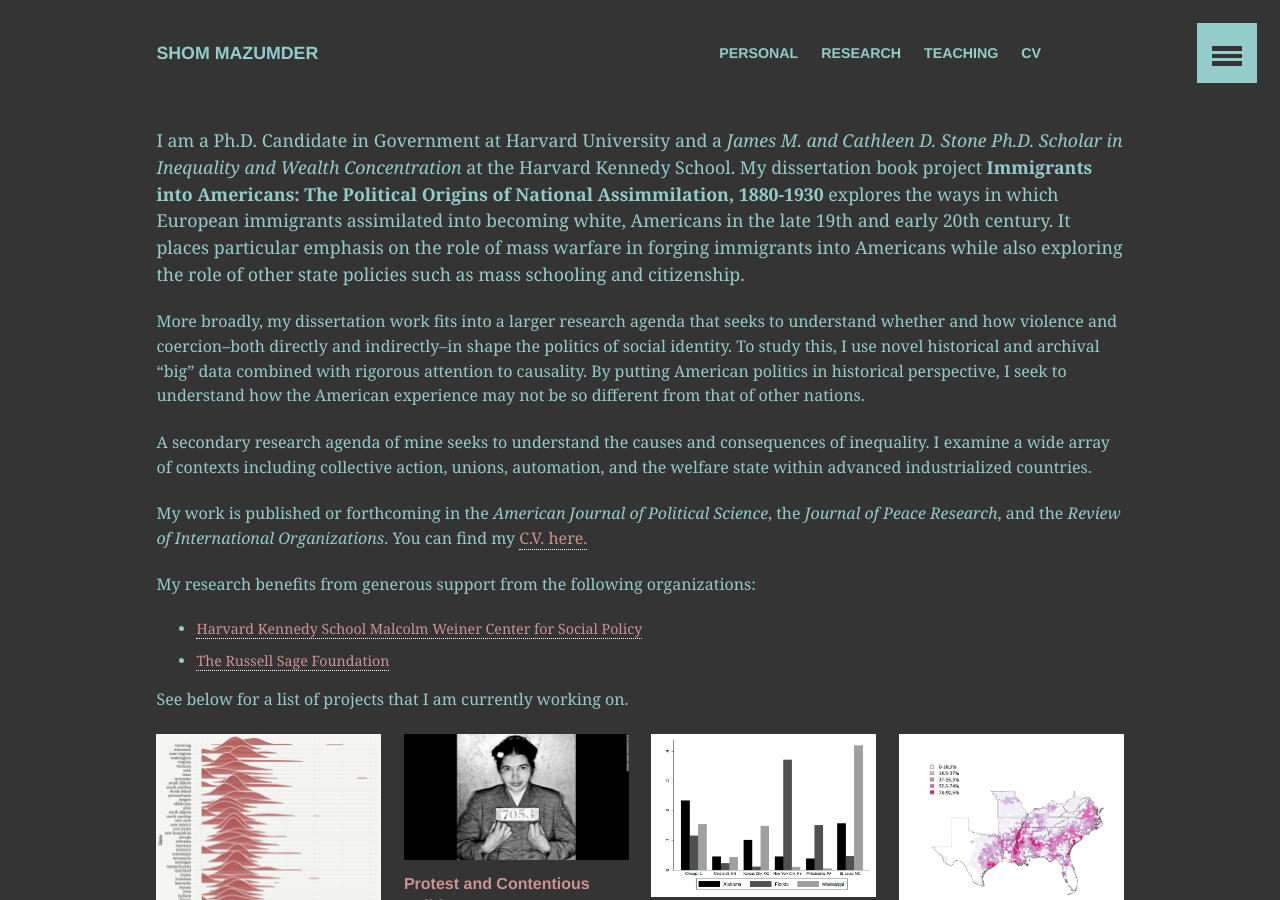
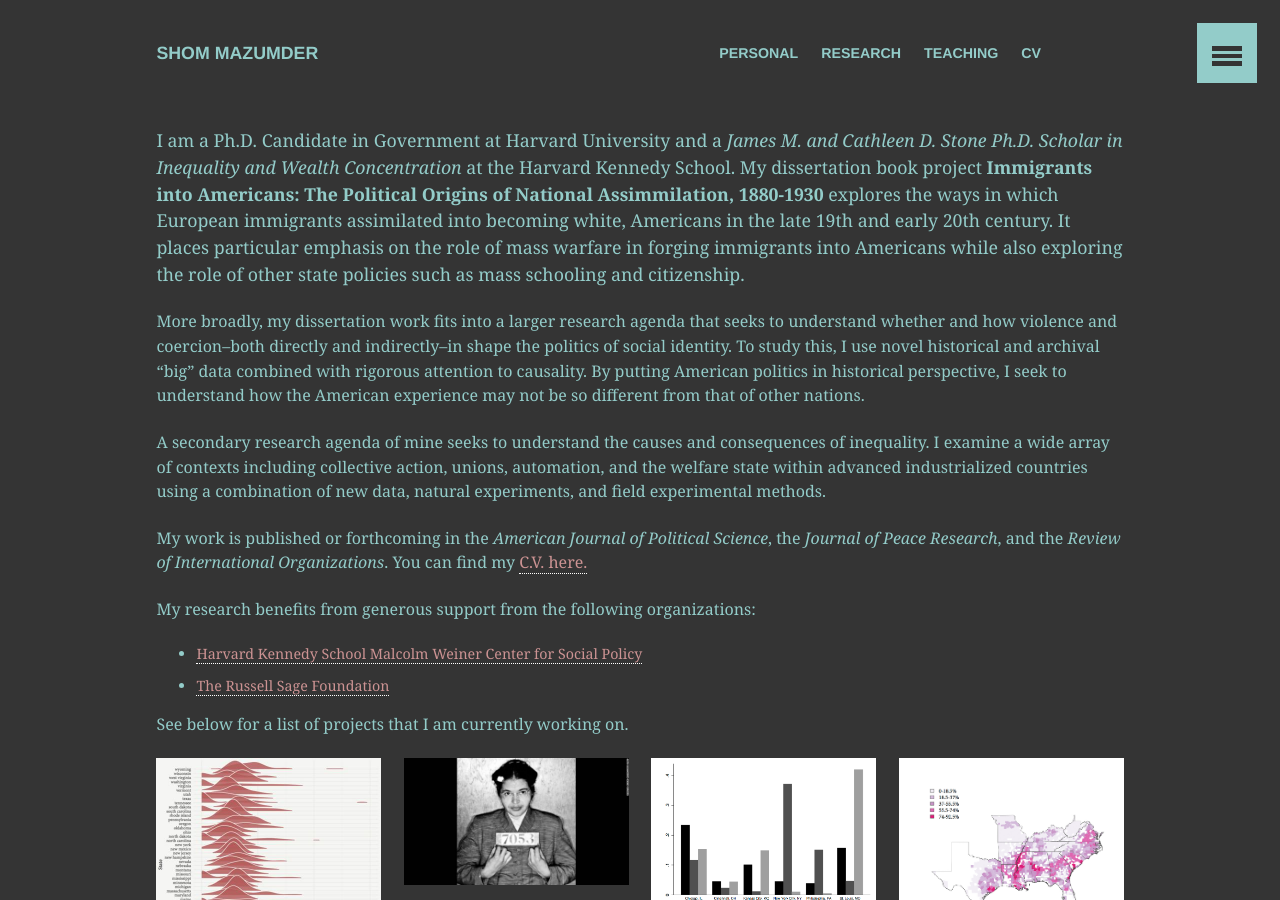
Before and after one commit to shommazumder/shommazumder.github.io-archive, a Jekyll site: the page built from index.md, in a window 1280 px wide and 900 px high. Built offline with Jekyll 4.4.1, drawn with Linux system fonts in a browser that asks for light colours.

Commit message:
updated landing page of website

```diff
--- a/index.md
+++ b/index.md
@@ -8,7 +8,7 @@
 
 More broadly, my dissertation work fits into a larger research agenda that seeks to understand whether and how violence and coercion--both directly and indirectly--in shape the politics of social identity. To study this, I use novel historical and archival "big" data combined with rigorous attention to causality. By putting American politics in historical perspective, I seek to understand how the American experience may not be so different from that of other nations.
 
-A secondary research agenda of mine seeks to understand the causes and consequences of inequality. I examine a wide array of contexts including collective action, unions, automation, and the welfare state within advanced industrialized countries.
+A secondary research agenda of mine seeks to understand the causes and consequences of inequality. I examine a wide array of contexts including collective action, unions, automation, and the welfare state within advanced industrialized countries using a combination of new data, natural experiments, and field experimental methods.
 
 My work is published or forthcoming in the *American Journal of Political Science*, the *Journal of Peace Research*, and the *Review of International Organizations*. You can find my [C.V. here.](https://www.dropbox.com/s/zlr80hzecyne03v/Mazumder_Academic_CV.pdf?raw=1)
 
```
